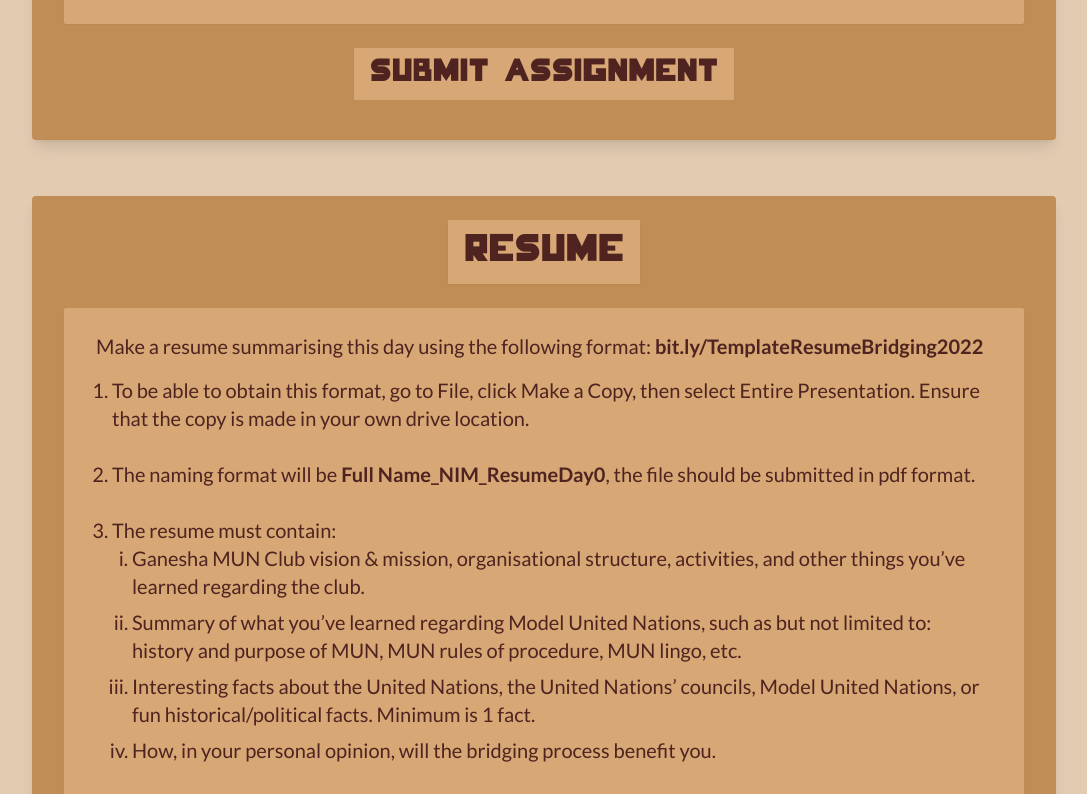
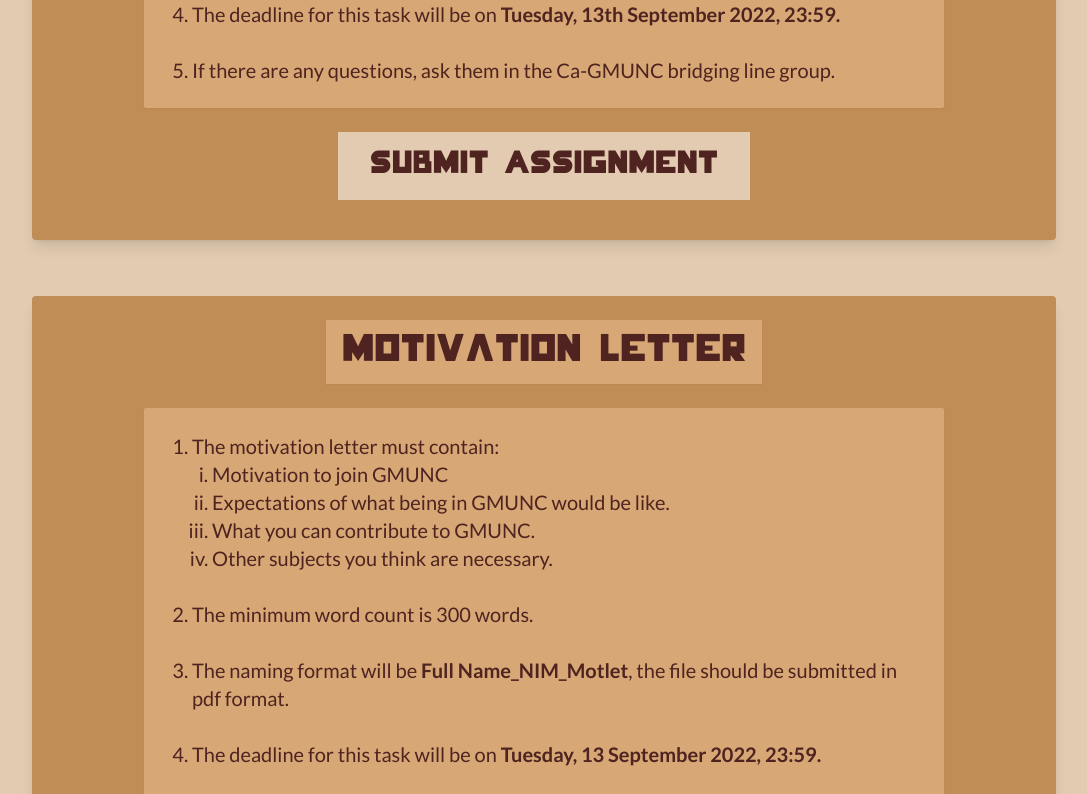
Before and after one commit to Gulilil/WebBridgingGMUNC, a React (Create React App) app in the folder bridgingweb/: page /quests/quest0 in a window 1280 px wide. Shown: the part 1466-2260 px from the top of the page, without its empty margins (96-1183 px from the left). Built offline with nearby package versions, Linux system fonts and the light colour scheme.

Commit message:
adding quest 0

```diff
--- a/bridgingweb/src/components/pages/quests/Quest0.js
+++ b/bridgingweb/src/components/pages/quests/Quest0.js
@@ -1,16 +1,20 @@
 import gmunc_dark from '../../../assets/Logo_dark.png';
 import mun_bg from '../../../assets/mun_bg.jpg';
+import imgbg from '../../../assets/Hunger Games/Quest0.jpg';
 
 const Quest0 = () => {
     return (
-        <div className='text-brown'>
+        <div className='text-brown relative'>
             <div
                 className='h-[600px] flex justify-center items-center'
                 style={{
-                    backgroundImage: `url("${mun_bg}")`,
+                    backgroundImage: `url("${imgbg}")`,
+                    backgroundPosition: 'center',
+                    backgroundRepeat: 'no-repeat',
+                    backgroundSize: 'cover',
                 }}
             >
-                <div className='bg-sand-light w-11/12 lg:min-w-[35%] lg:w-auto lg:px-16 py-14 flex-col items-center drop-shadow-2xl'>
+                <div className='bg-sand-light w-11/12 lg:min-w-[40%] lg:w-auto lg:px-16 py-14 flex-col items-center drop-shadow-2xl'>
                     <img
                         class='w-[200px] mx-auto mb-5'
                         src={gmunc_dark}
@@ -22,16 +26,16 @@
                     </h1>
                 </div>
             </div>
-            <div className='flex flex-col mt-8 w-11/12 mx-auto gap-10'>
-                <div className='bg-[#C18D56] w-full max-w-[1024px] mx-auto shadow-lg flex flex-col items-center px-8 pt-6 pb-10 gap-6 rounded mt-14 lg:mb-6'>
+            <div className='flex flex-col mt-8 w-11/12 mx-auto gap-10 relative'>
+                <div className=' bg-[#C18D56] w-full max-w-[1024px] mx-auto shadow-lg flex flex-col items-center px-8 pt-6 pb-10 gap-6 rounded mt-14 lg:mb-6'>
                     <h3 className='font-gbDisplay py-3 px-4 text-4xl bg-sand-medium shadow-sm'>
                         Resume
                     </h3>
                     <div className='w-full flex flex-col items-center gap-8'>
-                        <div className='flex flex-col justify-center md:flex-row gap-8'>
+                        <div className='w-5/6 flex flex-col justify-center md:flex-row gap-8'>
                             <div
                                 className={
-                                    'w-full flex flex-col py-6 px-5 md:px-8 gap-4 text-base md:text-xl shadow-sm bg-sand-medium rounded-sm'
+                                    'fw-full flex flex-col py-6 px-5 md:px-8 gap-4 text-base md:text-xl shadow-sm bg-sand-medium rounded-sm'
                                 }
                             >
                                 <p>
@@ -95,8 +99,8 @@
                                     </li>
                                     <br />
                                     <li>
-                                        The deadline for this task will be on
-                                        Tuesday, 13th September 2022, 23:59.
+                                        The deadline for this task will be on {''}
+                                        <b>Tuesday, 13th September 2022, 23:59.</b>
                                     </li>
                                     <br />
                                     <li>
@@ -121,78 +125,40 @@
             <div className='flex flex-col mt-8 w-11/12 mx-auto gap-10'>
                 <div className='bg-[#C18D56] w-full max-w-[1024px] mx-auto shadow-lg flex flex-col items-center px-8 pt-6 pb-10 gap-6 rounded mb-10'>
                     <h3 className='font-gbDisplay py-3 px-4 text-4xl bg-sand-medium shadow-sm'>
-                        Resume
+                        Motivation Letter
                     </h3>
                     <div className='w-full flex flex-col items-center gap-8'>
-                        <div className='flex flex-col justify-center md:flex-row gap-8'>
+                        <div className='w-5/6 flex flex-col justify-center md:flex-row gap-8'>
                             <div
                                 className={
                                     'w-full flex flex-col py-6 px-5 md:px-8 gap-4 text-base md:text-xl shadow-sm bg-sand-medium rounded-sm'
                                 }
                             >
-                                <p>
-                                    Make a resume summarising this day using the
-                                    following format:{' '}
-                                    <a
-                                        href='https://www.bit.ly/TemplateResumeBridging2022'
-                                        rel='noreferrer'
-                                        target='_blank'
-                                        className='inline font-semibold hover:underline'
-                                    >
-                                        bit.ly/TemplateResumeBridging2022
-                                    </a>
-                                </p>
                                 <ol className='list-decimal ml-4'>
                                     <li>
-                                        To be able to obtain this format, go to
-                                        File, click Make a Copy, then select
-                                        Entire Presentation. Ensure that the
-                                        copy is made in your own drive location.
-                                    </li>
-                                    <br />
-                                    <li>
-                                        The naming format will be{' '}
-                                        <b>Full Name_NIM_ResumeDay0</b>, the
-                                        file should be submitted in pdf format.
-                                    </li>
-                                    <br />
-                                    <li>
-                                        The resume must contain:
+                                        The motivation letter must contain:
                                         <ol className='list-[lower-roman] ml-5'>
-                                            <li className='mb-2'>
-                                                Ganesha MUN Club vision &
-                                                mission, organisational
-                                                structure, activities, and other
-                                                things you’ve learned regarding
-                                                the club.
-                                            </li>
-                                            <li className='mb-2'>
-                                                Summary of what you’ve learned
-                                                regarding Model United Nations,
-                                                such as but not limited to:
-                                                history and purpose of MUN, MUN
-                                                rules of procedure, MUN lingo,
-                                                etc.
-                                            </li>
-                                            <li className='mb-2'>
-                                                Interesting facts about the
-                                                United Nations, the United
-                                                Nations’ councils, Model United
-                                                Nations, or fun
-                                                historical/political facts.
-                                                Minimum is 1 fact.
-                                            </li>
-                                            <li className='mb-2'>
-                                                How, in your personal opinion,
-                                                will the bridging process
-                                                benefit you.
-                                            </li>
+                                            <li> Motivation to join GMUNC </li>
+                                            <li> Expectations of what being in GMUNC would be like. </li>
+                                            <li> What you can contribute to GMUNC.</li>
+                                            <li> Other subjects you think are necessary.</li>
+
                                         </ol>
                                     </li>
                                     <br />
                                     <li>
-                                        The deadline for this task will be on
-                                        Tuesday, 13th September 2022, 23:59.
+                                        The minimum word count is 300 words.
+                                    </li>
+                                    <br />
+                                    <li>
+                                        The naming format will be {''}
+                                        <b> Full Name_NIM_Motlet</b>, the file
+                                        should be submitted in pdf format.
+                                    </li>
+                                    <br />
+                                    <li>
+                                        The deadline for this task will be on {''}
+                                        <b className="text-red"> Tuesday, 13 September 2022, 23:59.</b>
                                     </li>
                                     <br />
                                     <li>
@@ -205,7 +171,7 @@
                     </div>
                     <SubmitButton>
                         <a
-                            href='https://forms.gle/9azL5j2CHYqoGbRD7'
+                            href='https://forms.gle/zBddNvRLQ1ttpt4S6'
                             target='_blank'
                             rel='noreferrer'
                         >
@@ -220,7 +186,7 @@
 
 const SubmitButton = ({ children }) => {
     return (
-        <button className='px-4 py-2 bg-sand-medium text-brown font-gbDisplay text-3xl font-light lg:hover:bg-[#b3541e] lg:hover:text-sand-light flex items-center'>
+        <button className='px-8 py-4 bg-[#e2cbb1] text-brown font-gbDisplay text-3xl font-light lg:hover:bg-[#b3541e] lg:hover:text-sand-light flex items-center'>
             {children}
         </button>
     );
```
Also changed, not shown: bridgingweb/src/assets/Hunger Games/Quest0.jpg (added).
